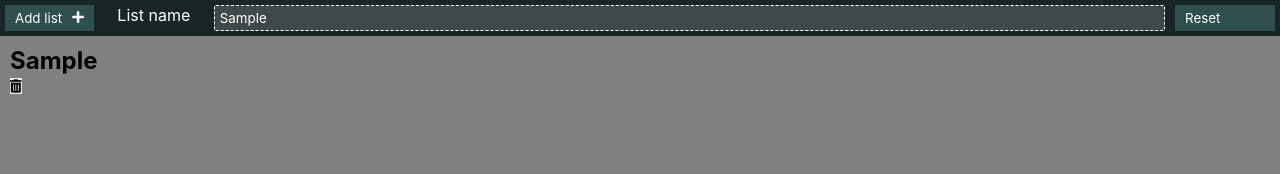
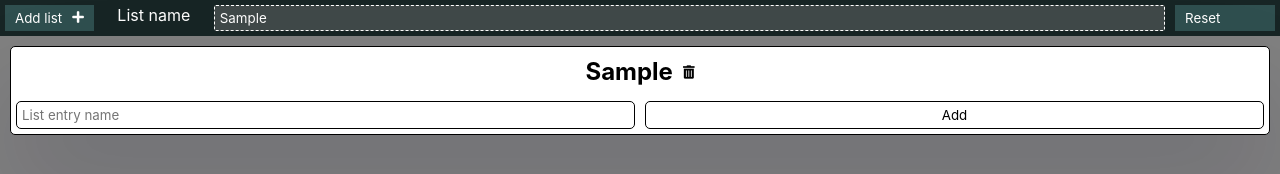
Before and after one commit to goodideagiver/todo-list, a plain HTML site: page index.html in a window 1280 px wide. Both pictures are taken after typing "Sample" into the empty fields and a click on the button "Add list". Drawn offline with Linux system fonts and the light colour scheme.

Commit message:
add list entry

```diff
--- a/index.html
+++ b/index.html
@@ -24,7 +24,11 @@
 				</button>
 				<form action="">
 					<label for="listName">List name</label>
-					<input id="listName" type="text" />
+					<input
+						id="listName"
+						type="text"
+						placeholder="Enter list name here"
+					/>
 					<button type="reset">Reset</button>
 				</form>
 			</nav>
--- a/src/script/app.js
+++ b/src/script/app.js
@@ -30,7 +30,7 @@ const createEntryButtons = () => {
 	return entryButtonsContainer;
 };
 
-const createListEntry = (e, userInputText) => {
+const createListEntry = (userInputText) => {
 	const entryLine = document.createElement('div');
 	const entryText = document.createElement('section');
 	entryText.innerText = userInputText;
@@ -46,14 +46,29 @@ const getUserListName = () => {
 };
 
 const createListNav = () => {
-	const listForm = document.createElement('form');
+	const listForm = document.createElement('section');
 	listForm.classList.add('list-nav');
 	const addButton = document.createElement('button');
+	addButton.classList.add('add-list-entry');
 	addButton.innerText = 'Add';
 	const entryInput = document.createElement('input');
+	entryInput.placeholder = 'List entry name';
+	addButton.addEventListener('click', () => {
+		const entryContainer = addButton.parentElement;
+		entryContainer.parentElement
+			.querySelector('.list-entry-container')
+			.appendChild(createListEntry(entryInput.value));
+	});
 	listForm.appendChild(entryInput);
 	listForm.appendChild(addButton);
 	return listForm;
+};
+
+const createListDeleteButton = () => {
+	const deleteButton = document.createElement('button');
+	deleteButton.classList.add('delete-list-button');
+	deleteButton.innerHTML = '<i class="fas fa-trash-alt"></i>';
+	return deleteButton;
 };
 
 const createListNode = (userInputName) => {
@@ -61,7 +76,7 @@ const createListNode = (userInputName) => {
 		const listContainer = document.createElement('div');
 		listContainer.classList.add('list-container');
 		const listHeader = document.createElement('header');
-		const listDelete = createDeleteButton();
+		const listDelete = createListDeleteButton();
 		const listName = document.createElement('h2');
 		listName.innerText = userInputName;
 		listHeader.appendChild(listName);
@@ -70,9 +85,11 @@ const createListNode = (userInputName) => {
 		const listEntryContainer = document.createElement('main');
 		listEntryContainer.classList.add('list-entry-container');
 
-		[listHeader, listEntryContainer].forEach((element) => {
-			listContainer.appendChild(element);
-		});
+		[listHeader, , createListNav(), listEntryContainer].forEach(
+			(element) => {
+				listContainer.appendChild(element);
+			}
+		);
 		console.log(listContainer);
 		return listContainer;
 	} else {
--- a/src/style/app.scss
+++ b/src/style/app.scss
@@ -5,9 +5,11 @@
 	border: none;
 	font-family: -apple-system, BlinkMacSystemFont, 'Segoe UI', Roboto, Oxygen,
 		Ubuntu, Cantarell, 'Open Sans', 'Helvetica Neue', sans-serif;
+	background-color: transparent;
 }
 
 body {
+	color: black;
 	background-color: gray;
 }
 
@@ -55,6 +57,7 @@ body {
 }
 
 .main-lists-container {
+	gap: 10px;
 	padding: 10px;
 	display: flex;
 	flex-wrap: wrap;
@@ -62,3 +65,71 @@ body {
 		flex: 1 1 300px;
 	}
 }
+
+.list-container {
+	* {
+		border-radius: 5px;
+	}
+	button {
+		transition: 0.3s;
+		cursor: pointer;
+		&:hover {
+			color: blue;
+			opacity: 0.8;
+			box-shadow: rgba(50, 50, 93, 0.55) 0px 13px 27px -5px,
+				rgba(0, 0, 0, 0.5) 0px 8px 16px -8px;
+		}
+	}
+	background-color: white;
+	border: 1px solid black;
+	border-radius: 5px;
+	box-shadow: rgba(17, 12, 46, 0.15) 0 48px 100px 0;
+	header {
+		display: flex;
+		gap: 10px;
+		justify-content: center;
+		padding: 10px;
+	}
+	.list-nav {
+		padding: 5px;
+		display: flex;
+		justify-content: center;
+		align-items: center;
+		justify-content: center;
+		gap: 10px;
+		* {
+			flex: 1 1 0;
+			border: black 1px solid;
+			padding: 5px;
+		}
+	}
+}
+
+.list-entry {
+	margin: 5px;
+	display: flex;
+	gap: 10px;
+	justify-content: center;
+	align-items: center;
+	border-bottom: 1px black solid;
+	border-radius: 0;
+	padding-bottom: 5px;
+	.list-entry-buttons {
+		button {
+			font-size: 1.2rem;
+			padding: 5px;
+			border-radius: 50px;
+			border: 1px black solid;
+		}
+		display: flex;
+		gap: 5px;
+		.up-down-container {
+			display: flex;
+			flex-direction: column;
+			gap: 5px;
+		}
+	}
+	.user-entry-text {
+		flex: 1 1 100%;
+	}
+}
```
Also changed, not shown: src/style/css/min/app.min.css.
